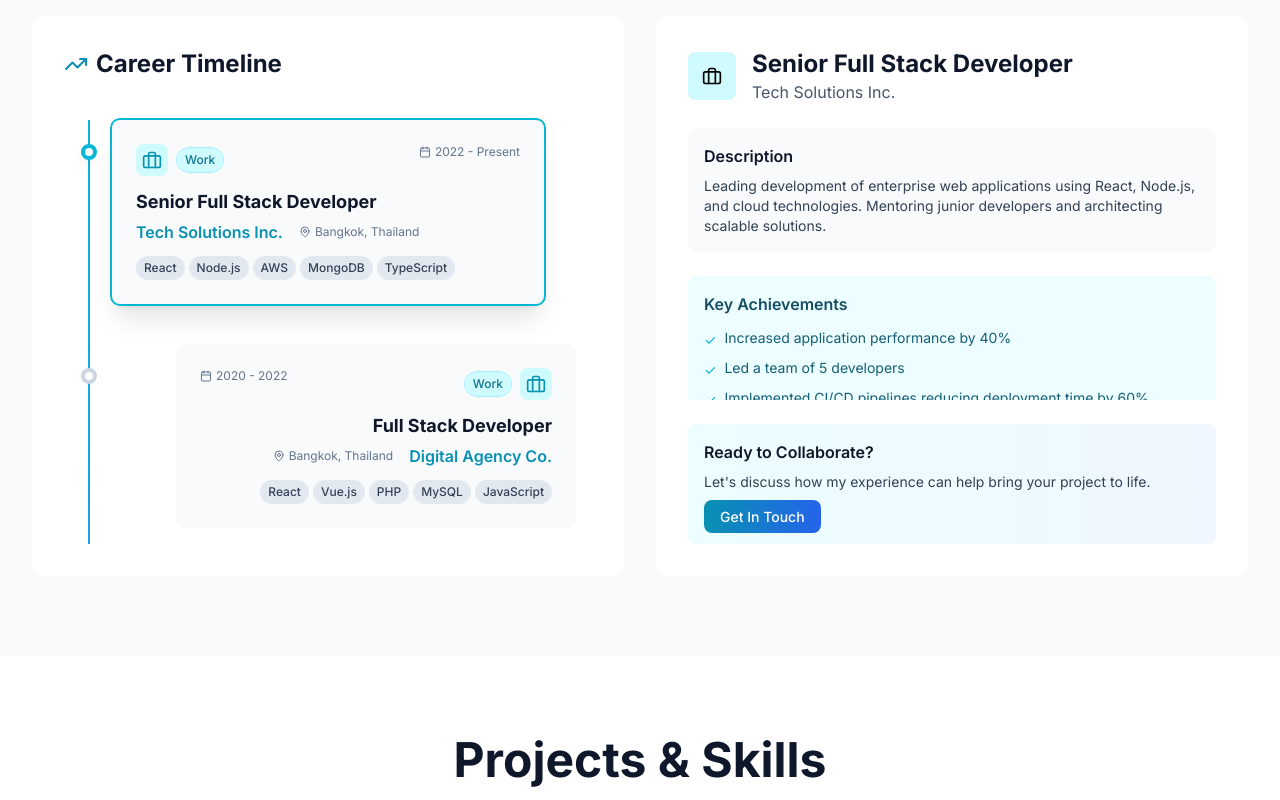
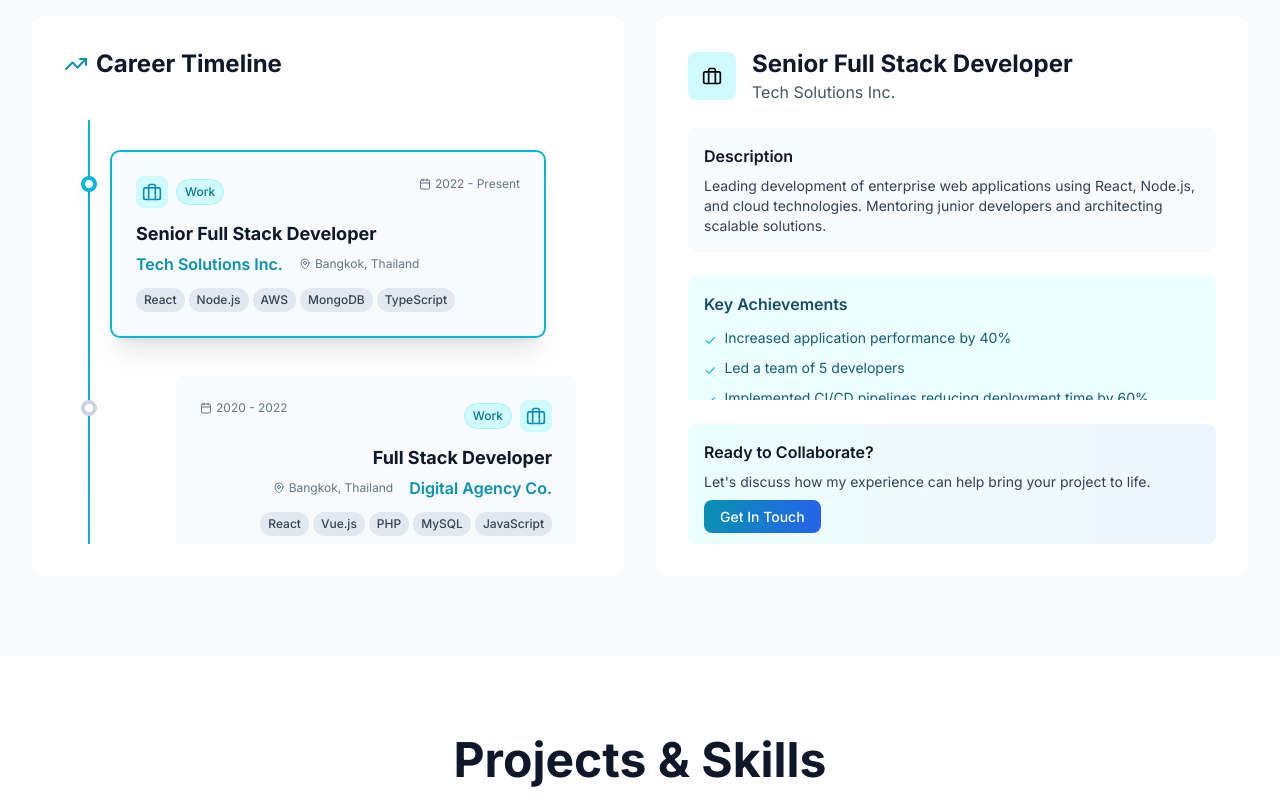
Before and after one commit to Akushu2357/portfolio, a React (Vite) app: page / in a window 1280 px wide. Shown: the part 2300-3100 px from the top of the page. Built offline with nearby package versions, Linux system fonts and the light colour scheme; the HTML template or start-up script is replaced by a standard one.

Commit message:
Add spacing before first and after last experience

```diff
--- a/src/components/Experience.jsx
+++ b/src/components/Experience.jsx
@@ -190,7 +190,7 @@ const Experience = () => {
                 <div className="absolute left-6 top-4 w-0.5 bg-gradient-to-b from-cyan-500 to-blue-500" style={{ height: `calc(100% - 2rem)` }}></div>
 
                 {/* Timeline Items */}
-                <div className="space-y-8 sm:space-y-10">
+                <div className="space-y-8 sm:space-y-10 py-8">
                   {experiences.map((exp, index) => (
                     <div
                       key={exp.id}
```
